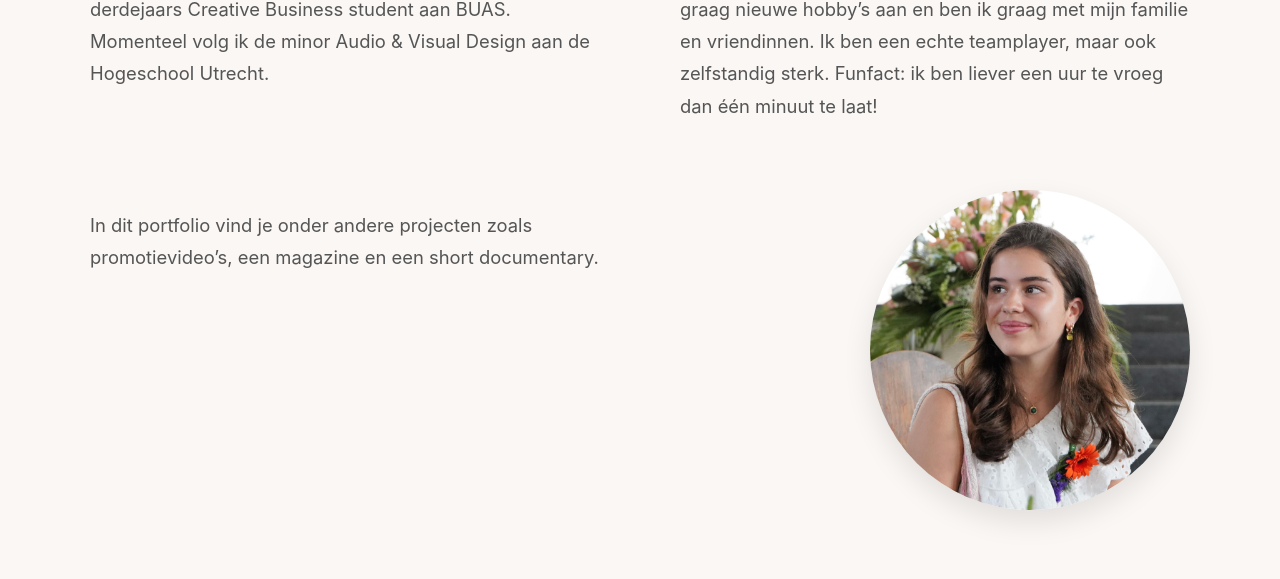
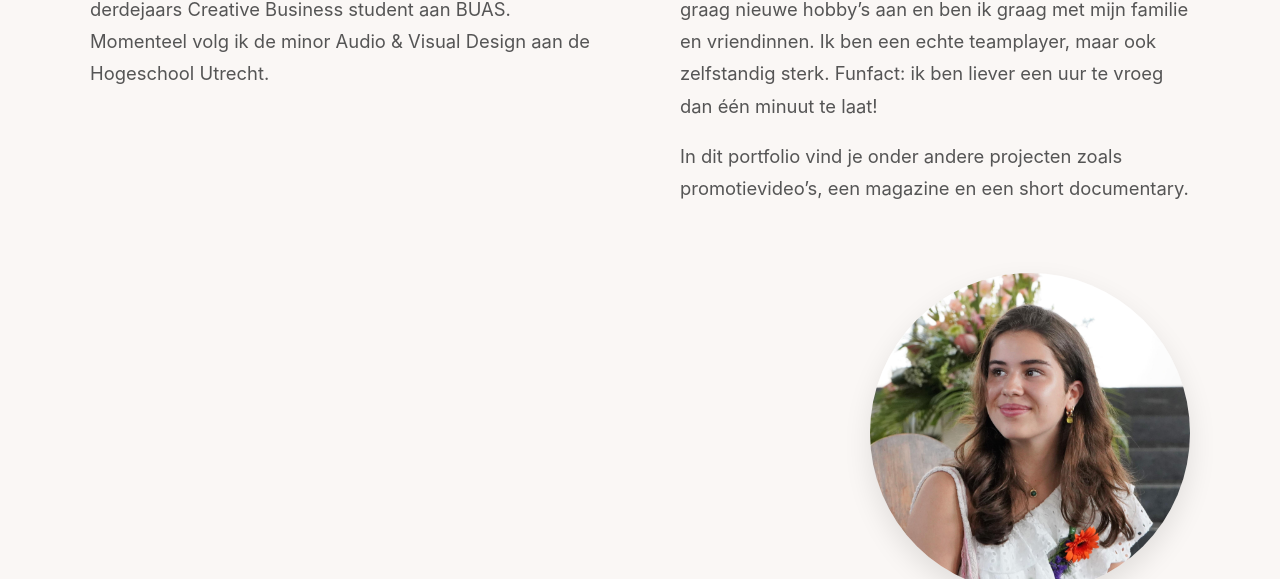
Before and after one commit to rvseet/renskevanseeters.github.io, a plain HTML site: page about.html in a window 1280 px wide. Shown: the part 521-1100 px from the top of the page. Drawn offline with nearby package versions, Linux system fonts and the light colour scheme.

Commit message:
Update about.html

```diff
--- a/about.html
+++ b/about.html
@@ -32,9 +32,7 @@
 
         <div class="col2">
             <p>Ik ben leergierig en creatief. In mijn vrije tijd leer ik mezelf graag nieuwe hobby’s aan en ben ik graag met mijn familie en vriendinnen. Ik ben een echte teamplayer, maar ook zelfstandig sterk. Funfact: ik ben liever een uur te vroeg dan één minuut te laat!</p>
-        </div>
 
-        <div class="col3">
             <p>In dit portfolio vind je onder andere projecten zoals promotievideo’s, een magazine en een short documentary.</p>
         </div>
 
```
